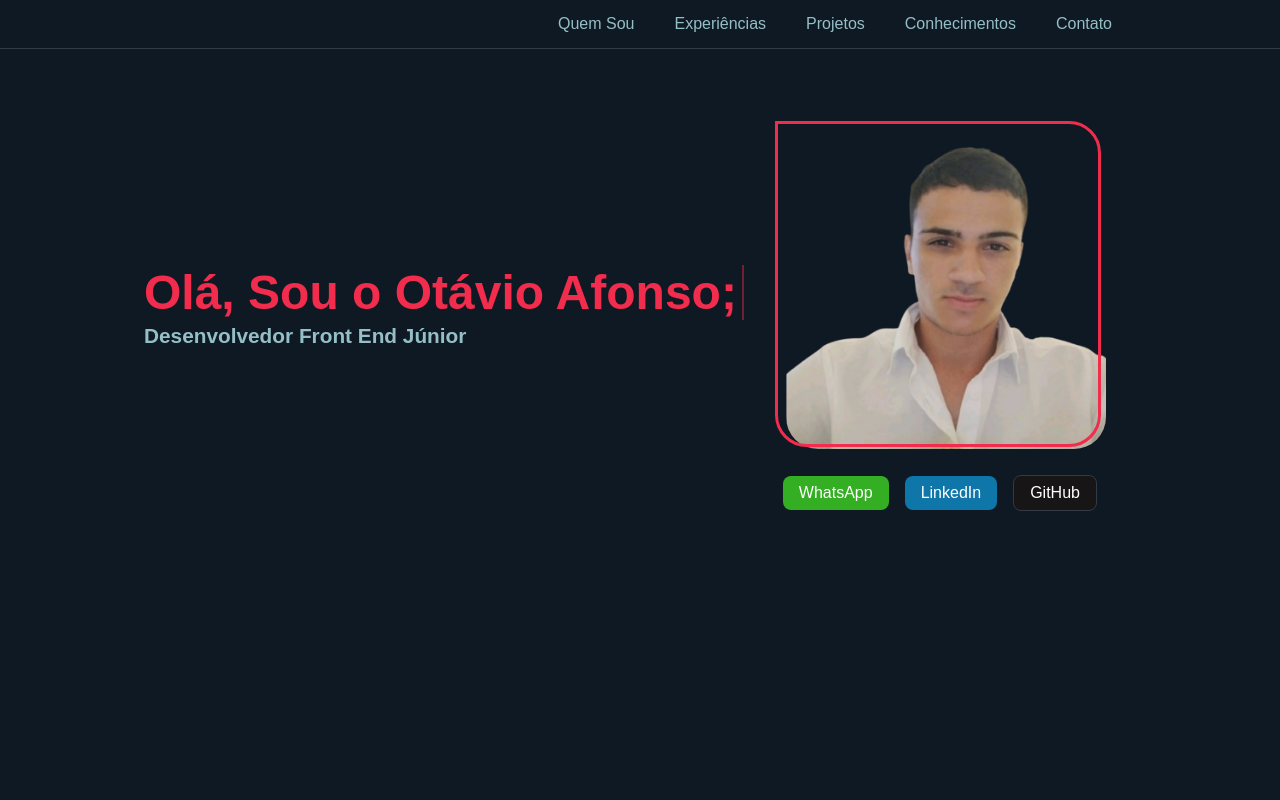
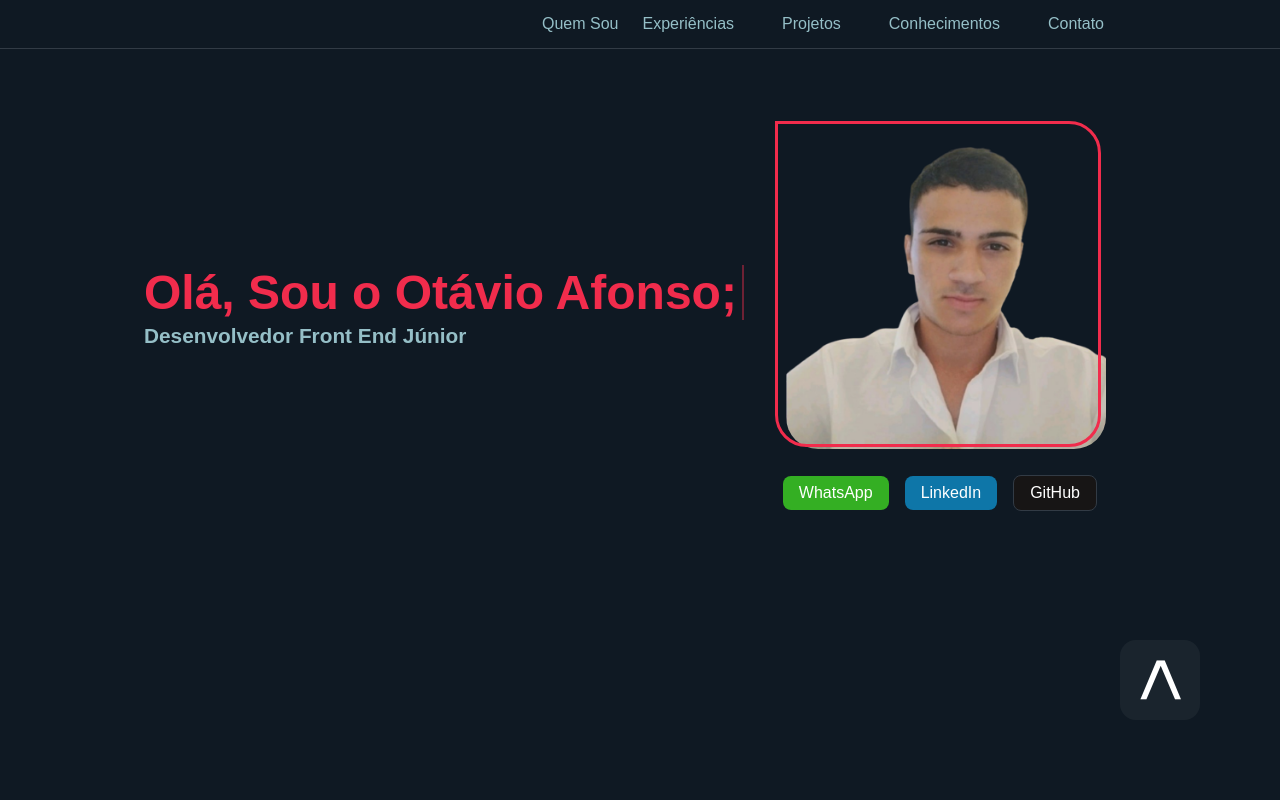
Before and after one commit to Otavio19/Portfolio-OtavioAfonso, an Angular app: page / in a window 1280 px wide. Shown: the top 800 px of the page. Built offline with nearby package versions, Linux system fonts and the light colour scheme.

Commit message:
PageUp Add

```diff
--- a/src/app/components/contact/contact.component.css
+++ b/src/app/components/contact/contact.component.css
@@ -8,8 +8,7 @@
     height: 90%;
     display: flex;
     flex-direction: row-reverse;
-    justify-content: space-around;
-    border: 1px solid red;
+    justify-content: center;
 }
 
 .titleSection
@@ -18,6 +17,17 @@
     text-align: center;
     color: var(--fifth-color);
     margin-top: 2rem;
+}
+
+.socialMedia
+{
+    width: 45%;
+}
+
+.formContact
+{
+    width: 50%;
+    border-right: 1px solid var(--third-color);
 }
 
 .share
--- a/src/app/components/navbar/navbar.component.css
+++ b/src/app/components/navbar/navbar.component.css
@@ -16,10 +16,10 @@ nav ul
     line-height: 3rem;
 }
 
-nav ul li
+nav ul li, nav ul li a
 {
     display: inline-block;
-    margin-right: 2.5rem;
+    margin-right: 1.5rem;
     color: var(--fourth-color);
     cursor: pointer;
 }
@@ -28,3 +28,32 @@ nav ul li:hover
 {
     color: #fff;
 }
+
+.upPage
+{
+    position: fixed;
+    bottom: 5rem;
+    right: 5rem;
+    font-size: 5rem;
+    background-color: var(--second-color);
+    width: 5rem;
+    height: 5rem;
+    text-align: center;
+    line-height: 5rem;
+    transform: rotate(-90deg);
+    border-radius: 1rem;
+    z-index: 5;
+    transition: 0.5s;
+}
+
+.upPage:hover
+{
+    border: 1px solid var(--fourth-color);
+    background-color: var(--third-color);
+}
+
+.upPage:active
+{
+    background-color: var(--fifth-color);
+    transition: 0;
+}
--- a/src/app/components/navbar/navbar.component.html
+++ b/src/app/components/navbar/navbar.component.html
@@ -2,19 +2,34 @@
     <ul>
         <!-- Breve resumo de mim, o que faço no momento.
             Aqui digo onde me especializo. -->
-        <li>Quem Sou</li>
+        <li>
+            Quem Sou
+        </li>
 
         <!-- Aqui digo as empresas que trabalhei na area
              de TI e o que fiz na mesma. -->
-        <li>Experiências</li>
+        <li>
+            <a href="#experience">Experiências</a>
+        </li>
 
         <!-- Informo alguns projetos que postei no GitHub. -->
-        <li>Projetos</li>
+        <li>
+            <a href="#projects">Projetos</a>
+        </li>
 
         <!-- Informo meus conhecimentos e tempo de experiência. -->
-        <li>Conhecimentos</li>
+        <li>
+            <a href="#skills">Conhecimentos</a>
+        </li>
 
         <!-- Deixo algumas informações para contato. -->
-        <li>Contato</li>
+        <li>
+            <a href="#contact">Contato</a>
+        </li>
     </ul>
 </nav>
+
+
+<div class="upPage">
+    <a href="#">></a>
+</div>
```
